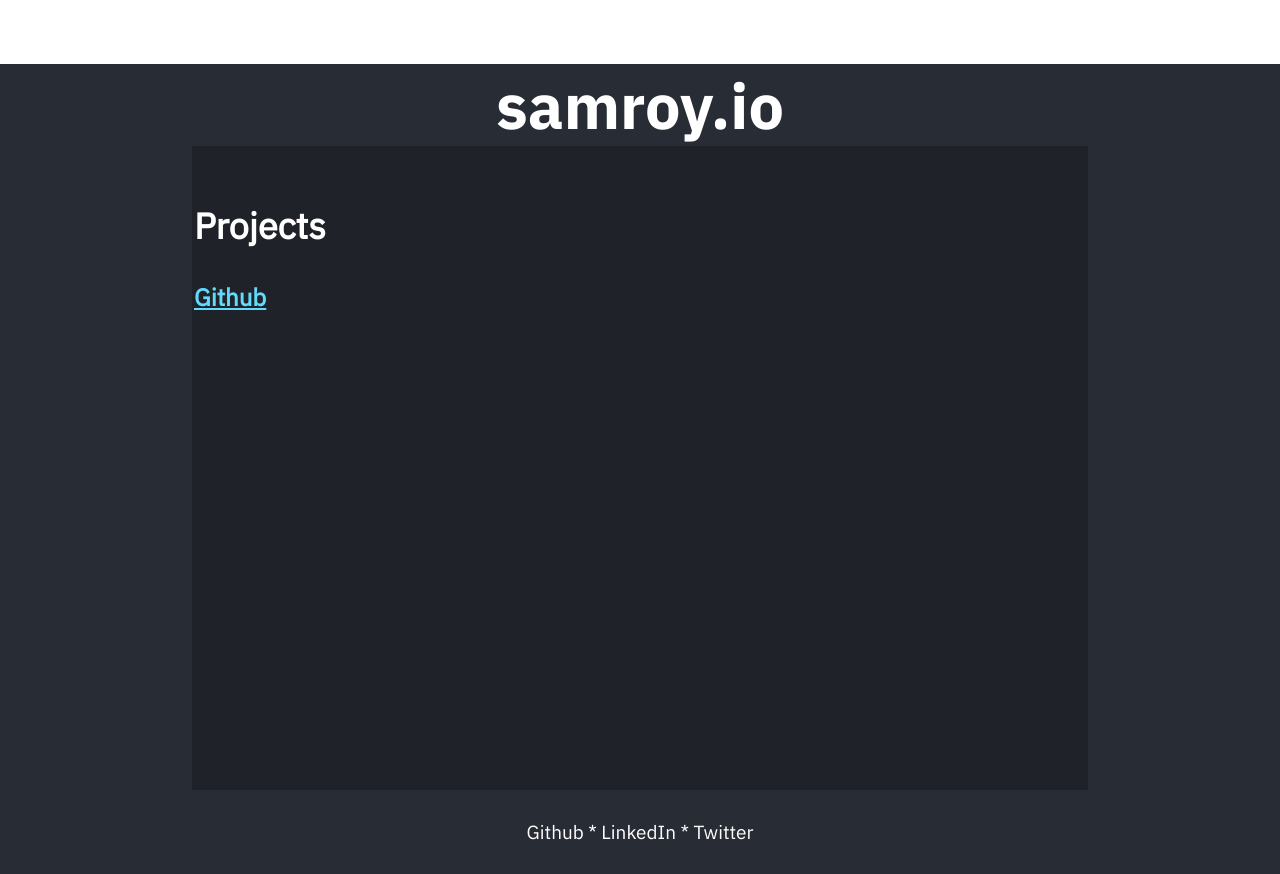
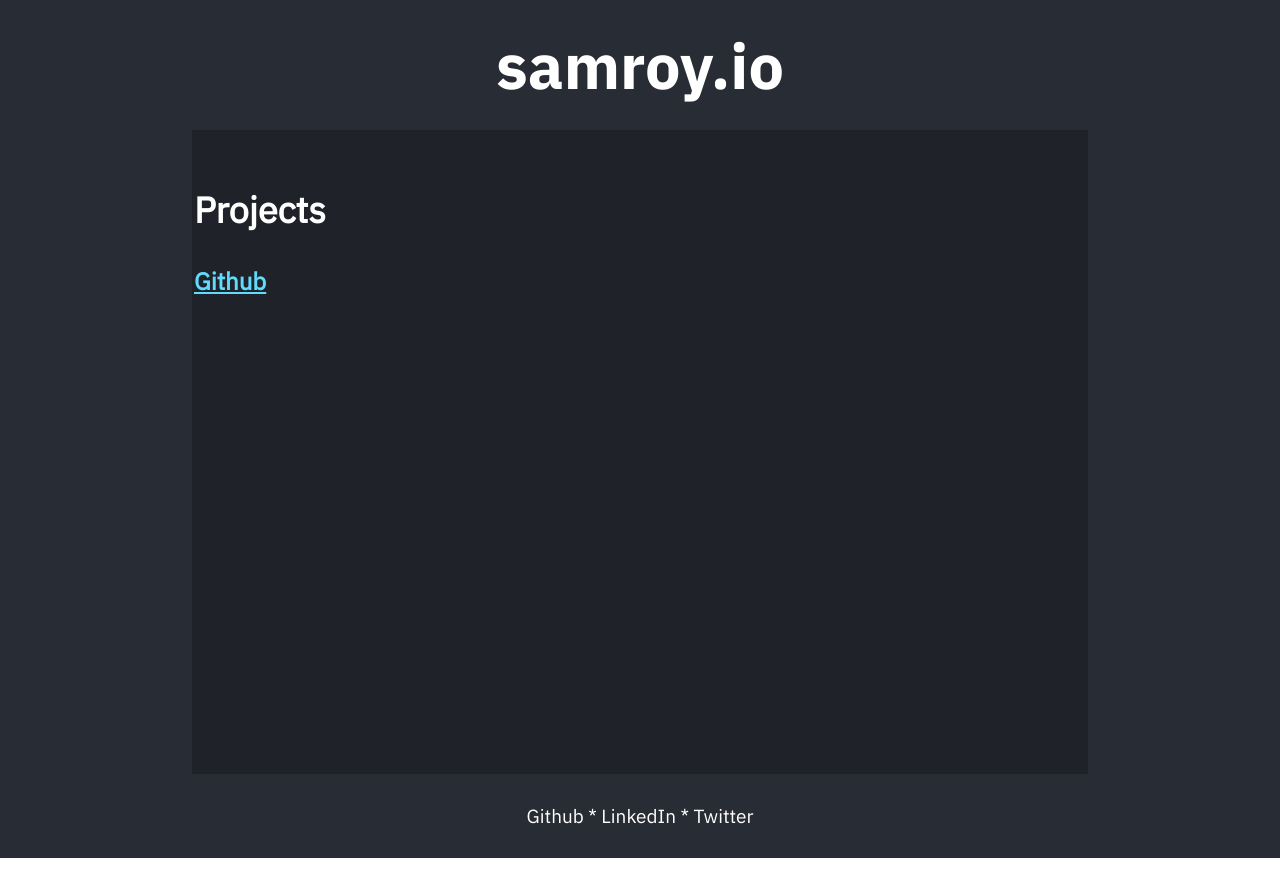
Before and after one commit to SamRoyDev/samroyio-website, a React (Create React App) app: page / in a window 1280 px wide. Built offline with nearby package versions, Linux system fonts and the light colour scheme.

Commit message:
padding add to header

```diff
--- a/src/App.css
+++ b/src/App.css
@@ -18,7 +18,7 @@
   background-color: #282c34;
   min-height: 10vh;
   display: flex;
-  margin-top: 5%;
+  padding: 3vh;
   flex-direction: column;
   align-items: center;
   justify-content: center;
```
